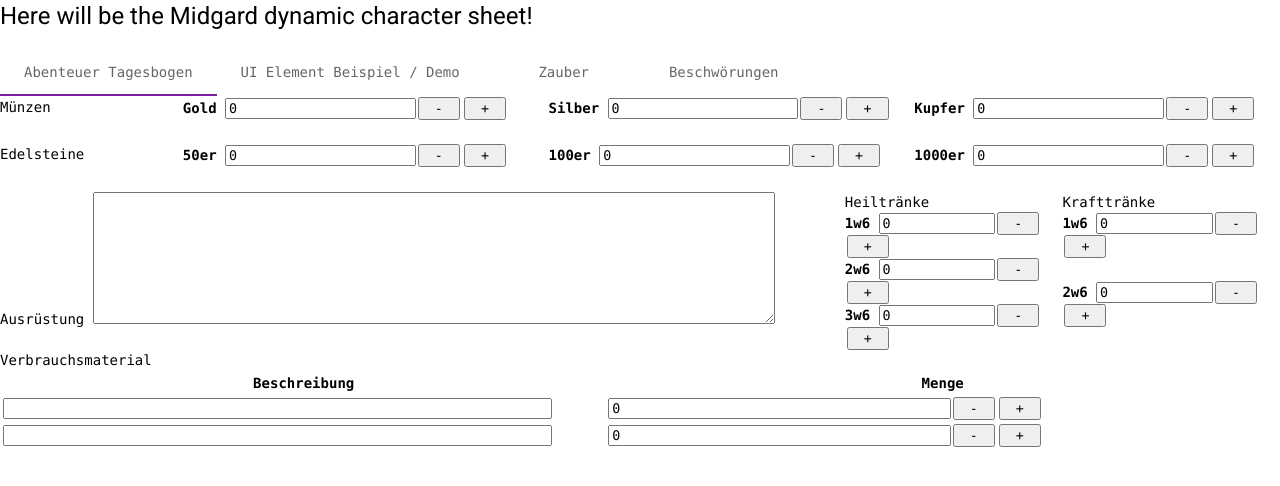
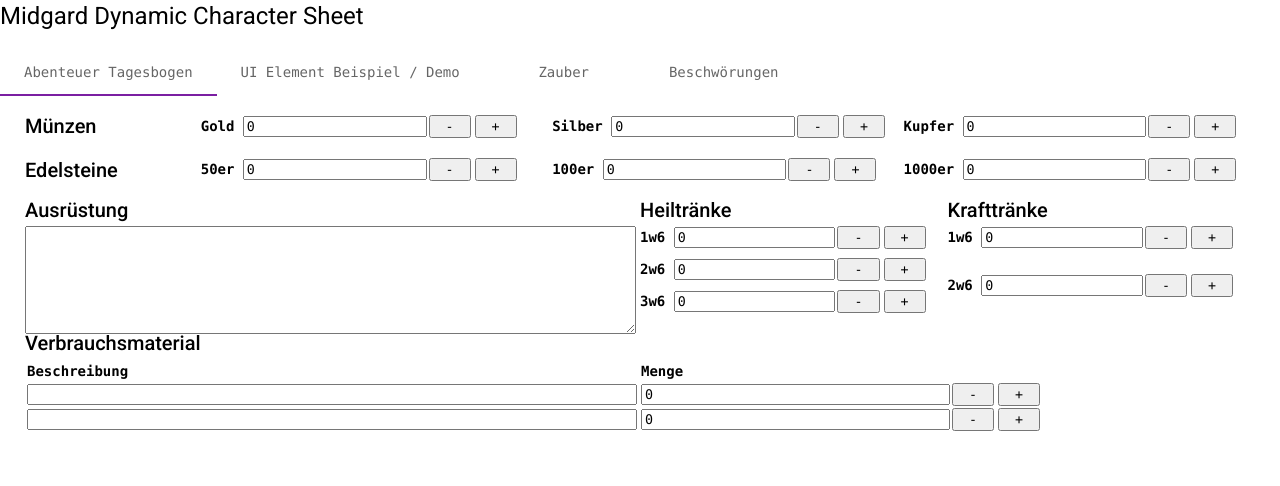
Before and after one commit to hummigbird1/MidgardDynamicCharacterSheet, an Angular app: page / in a window 1280 px wide. Shown: the top 486 px of the page. Built offline with nearby package versions, Linux system fonts and the light colour scheme.

Commit message:
cfu: sheet layout styling tryed my best to clea it up a bit more

```diff
--- a/src/app/app.component.html
+++ b/src/app/app.component.html
@@ -1,4 +1,4 @@
-<h1>Here will be the Midgard dynamic character sheet!</h1>
+<h1>Midgard Dynamic Character Sheet</h1>
 
 <mat-tab-group>
   <mat-tab label="Abenteuer Tagesbogen">
--- a/src/app/components/adventure-sheet/adventure-sheet.component.css
+++ b/src/app/components/adventure-sheet/adventure-sheet.component.css
@@ -1,49 +1,82 @@
+h2 {
+	margin: 0px;
+}
+
+textarea {
+	resize: vertical;
+}
+
+thead {
+	text-align: left;
+}
+
+td, th {
+	padding: 0px 10px 0px 0px;
+	width: 50%;
+}
+
 .equipment-content {
-    width: 80%;
+    width: 100%;
     height: 80%
 }
 
 .material-description {
-    width: 90%;
+    width: 100%;
 }
 
 .material-table {
     width: 100%;
 }
 
-.material-row{
+.material-row {
     width: 100%;
 }
-.container {  display: grid;
+
+.container {
+	margin: 10px 25px;
+	display: grid;
     grid-template-rows: repeat(2, 0.3fr) 0.6fr 1.25fr;
     grid-auto-columns: 1fr;
-    gap: 0px 0px;
+    gap: 5px 0px;
     grid-auto-flow: row;
 }
 
-  .CoinsArea {  display: grid;
+.CoinsArea {
+	display: grid;
+	align-self: center;
 	grid-template-columns: 0.5fr repeat(3, 1fr);
 	gap: 0px 0px;
 	grid-auto-flow: row;
 	grid-area: 1 / 1 / 2 / 2;
 }
 
-  .JewelArea {  display: grid;
+.CoinsArea * {
+	align-self: center;
+}
+
+.JewelArea {
+	display: grid;
 	grid-template-columns: 0.5fr repeat(3, 1fr);
 	gap: 0px 0px;
 	grid-auto-flow: row;
 	grid-area: 2 / 1 / 3 / 2;
 }
 
-  .EquipmentAndPotionsArea {  display: grid;
-    grid-template-columns: 0.66fr 0.34fr;
+.JewelArea * {
+	align-self: center;
+}
+
+.EquipmentAndPotionsArea {
+	display: grid;
+	grid-template-columns: 50% 50%;
 	grid-auto-rows: 1fr;
 	gap: 0px 0px;
 	grid-auto-flow: row;
 	grid-area: 3 / 1 / 4 / 2;
 }
 
-  .PotionsArea {  display: grid;
+.PotionsArea {
+	display: grid;
 	grid-template-columns: repeat(2, 1fr);
 	grid-template-rows: 1fr;
 	gap: 0px 0px;
@@ -53,7 +86,8 @@
 	grid-area: 1 / 2 / 2 / 3;
 }
 
-  .HealingPotionsArea {  display: grid;
+.HealingPotionsArea {
+	display: grid;
 	grid-template-rows: 0.37fr repeat(3, 1fr);
 	grid-auto-columns: 1fr;
 	gap: 0px 0px;
@@ -66,7 +100,8 @@
 	grid-area: HealingPotionsArea;
 }
 
-  .PowerPotionsArea {  display: grid;
+.PowerPotionsArea {
+	display: grid;
 	grid-template-rows: 0.25fr repeat(2, 1fr);
 	grid-auto-columns: 1fr;
 	gap: 0px 0px;
@@ -78,6 +113,11 @@
 	grid-area: PowerPotionsArea;
 }
 
-  .EquipmentArea { grid-area: 1 / 1 / 2 / 2; }
+.EquipmentArea {
+	grid-area: 1 / 1 / 2 / 2;
+	margin-right: 10px;
+}
 
-  .MaterialArea { grid-area: 4 / 1 / 5 / 2; }
+.MaterialArea {
+	grid-area: 4 / 1 / 5 / 2;
+}
--- a/src/app/components/adventure-sheet/adventure-sheet.component.html
+++ b/src/app/components/adventure-sheet/adventure-sheet.component.html
@@ -1,6 +1,6 @@
 <div class="container">
     <div class="CoinsArea">
-        Münzen
+        <h2>Münzen</h2>
         <app-numeric-value-handler label="Gold" [minValue]="0" [maxValue]="99999999999" [showReset]="false">
         </app-numeric-value-handler>
         <app-numeric-value-handler label="Silber" [minValue]="0" [maxValue]="99999999999" [showReset]="false">
@@ -9,7 +9,7 @@
         </app-numeric-value-handler>
     </div>
     <div class="JewelArea">
-        Edelsteine
+        <h2>Edelsteine</h2>
         <app-numeric-value-handler label="50er" [minValue]="0" [maxValue]="99999999999" [showReset]="false">
         </app-numeric-value-handler>
         <app-numeric-value-handler label="100er" [minValue]="0" [maxValue]="99999999999" [showReset]="false">
@@ -20,53 +20,49 @@
     <div class="EquipmentAndPotionsArea">
         <div class="PotionsArea">
             <div class="HealingPotionsArea">
-                Heiltränke
-                <app-numeric-value-handler label="1w6" [minValue]="0" [maxValue]="99999999999" [showReset]="false">
-                </app-numeric-value-handler>
-                <app-numeric-value-handler label="2w6" [minValue]="0" [maxValue]="99999999999" [showReset]="false">
-                </app-numeric-value-handler>
-                <app-numeric-value-handler label="3w6" [minValue]="0" [maxValue]="99999999999" [showReset]="false">
-                </app-numeric-value-handler>
+                <h2>Heiltränke</h2>
+                <app-numeric-value-handler label="1w6" [minValue]="0" [maxValue]="99999999999" [showReset]="false"></app-numeric-value-handler>
+                <app-numeric-value-handler label="2w6" [minValue]="0" [maxValue]="99999999999" [showReset]="false"></app-numeric-value-handler>
+                <app-numeric-value-handler label="3w6" [minValue]="0" [maxValue]="99999999999" [showReset]="false"></app-numeric-value-handler>
             </div>
             <div class="PowerPotionsArea">
-                Krafttränke
-                <app-numeric-value-handler label="1w6" [minValue]="0" [maxValue]="99999999999" [showReset]="false">
-                </app-numeric-value-handler>
-                <app-numeric-value-handler label="2w6" [minValue]="0" [maxValue]="99999999999" [showReset]="false">
-                </app-numeric-value-handler>
-
+                <h2>Krafttränke</h2>
+                <app-numeric-value-handler label="1w6" [minValue]="0" [maxValue]="99999999999" [showReset]="false"></app-numeric-value-handler>
+                <app-numeric-value-handler label="2w6" [minValue]="0" [maxValue]="99999999999" [showReset]="false"></app-numeric-value-handler>
             </div>
         </div>
         <div class="EquipmentArea">
-            Ausrüstung
+            <h2>Ausrüstung</h2>
             <textarea class="equipment-content"></textarea>
         </div>
     </div>
     <div class="MaterialArea">
-        Verbrauchsmaterial
+        <h2>Verbrauchsmaterial</h2>
         <table class="material-table">
-
+			<thead>
 				<tr class="material-row">
 					<th>Beschreibung</th>
 					<th>Menge</th>
 				</tr>
+			</thead>
+			<tbody>
 				<tr class="material-row">
-                <td><input class="material-description"></td>
 					<td>
-                    <app-numeric-value-handler label="" [minValue]="0" [maxValue]="99999999999" [showReset]="false">
-                    </app-numeric-value-handler>
+						<input class="material-description">
 					</td>
-
+					<td>
+						<app-numeric-value-handler label="" [minValue]="0" [maxValue]="99999999999" [showReset]="false"></app-numeric-value-handler>
+					</td>
 				</tr>
 				<tr class="material-row">
-                <td><input class="material-description"></td>
 					<td>
-                    <app-numeric-value-handler label="" [minValue]="0" [maxValue]="99999999999" [showReset]="false">
-                    </app-numeric-value-handler>
+						<input class="material-description">
 					</td>
-
+					<td>
+						<app-numeric-value-handler label="" [minValue]="0" [maxValue]="99999999999" [showReset]="false"></app-numeric-value-handler>
+					</td>
 				</tr>
-
+			</tbody>
         </table>
     </div>
 </div>
```
Lines whose indentation alone changed are shown as unchanged.
